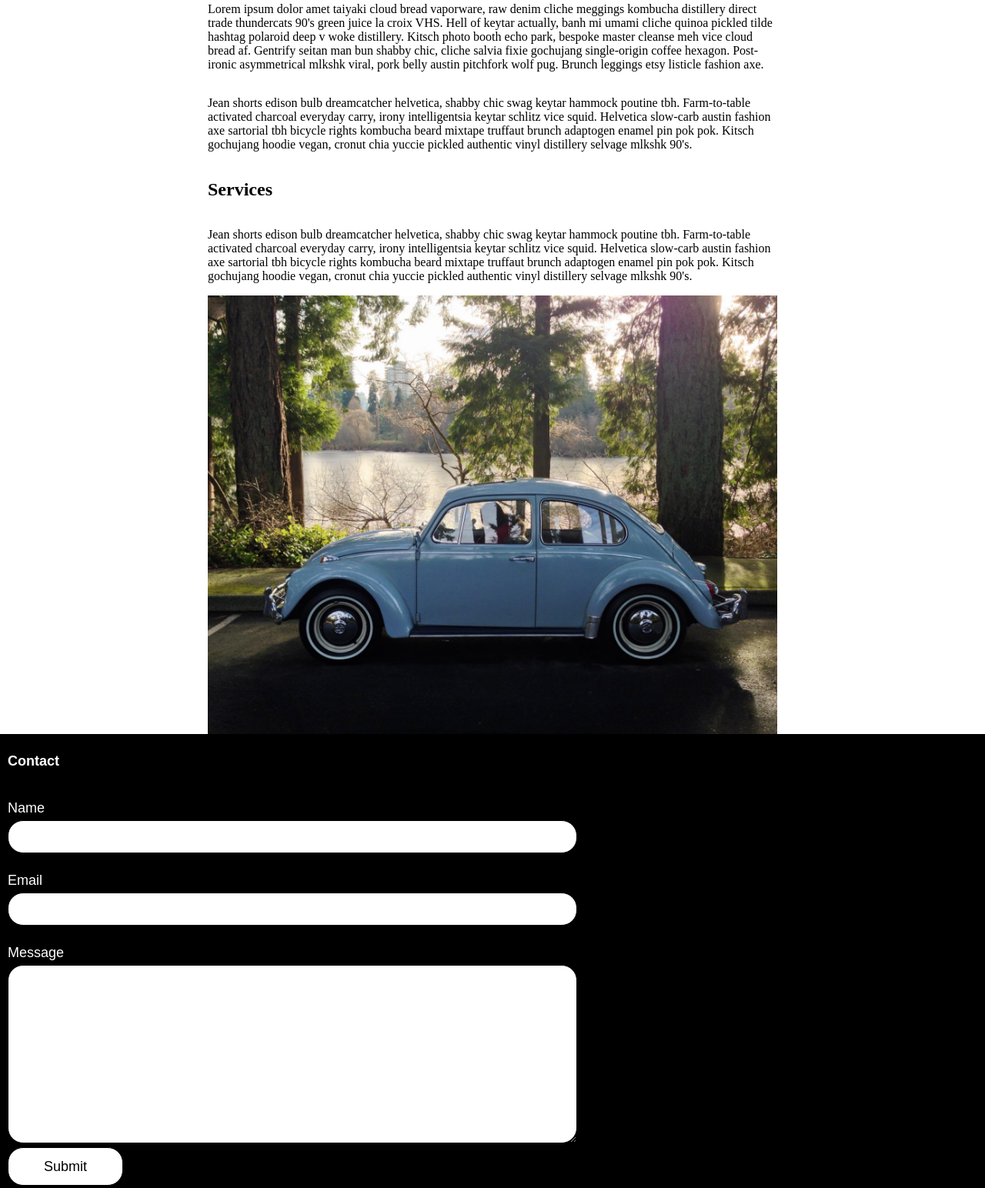
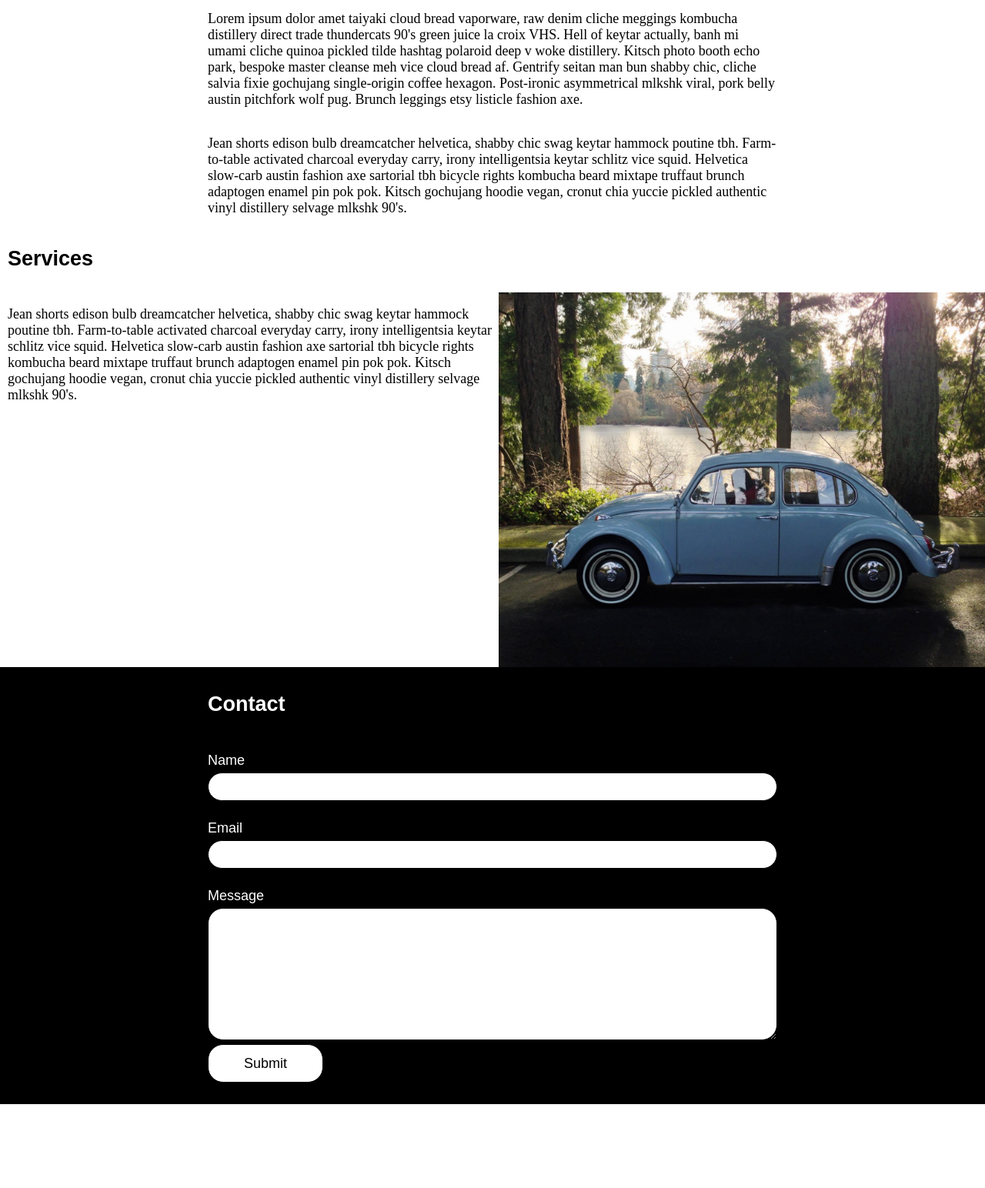
Before and after one commit to NathanaelGastelum/PersonalWebsite, a plain HTML site: page demo.html in a window 1280 px wide. Shown: the part 680-2224 px from the top of the page at 77% size. After the commit the page ends 2115 px from the top, so only its background shows below. Drawn offline with Linux system fonts and the light colour scheme.

Commit message:
finished styling demo page

```diff
--- a/demo.css
+++ b/demo.css
@@ -1,5 +1,6 @@
 body {
     margin: 0;
+    font-size: large;
 }
 header {
     background: linear-gradient(rgba(95, 63, 15, 0.548),rgba(95, 63, 15, 0.548)),
@@ -17,53 +18,38 @@ header > * {
     padding: 1% 5%;
 }
 
-.container {
-    display: grid;
-    grid-template-columns: auto max-content auto;
-    /* TODO Center page items without messing up alignment or size */
+h2 {
+    font-family: sans-serif;
 }
 
-.container > * {
-    grid-column-start: 2;
-    max-width: 740px;
-}
-
-/* .container > div {
-    grid-column: 1 / -1;
+.imgbox {
     max-width: 100%;
     display: grid;
     grid-gap: 5px;
-    grid-template-columns: repeat(auto-fit, minmax(250px, 1fr));
-    grid-auto-rows: max-content;
-} */
-.container > div > img {
+}
+
+.imgbox > img {
     width: 100%;
     object-fit: cover;
 }
 
 .contact {
-    grid-column: 1 / -1;
     max-width: 100%;
+    display: grid;
     background-color: black;
     color: white;
     padding: 10px;
 }
 
 .contact > form {
-    grid-column-start: 2;
-    max-width: 740px;
     display: grid;
     grid-gap: 5px;
-}
-
-form > * {
-    font-family: sans-serif;
-    font-size: large;
 }
 
 form > label {
     padding-top: 20px;
     color: white;
+    font-family: sans-serif;
 }
 
 form > input {
@@ -85,6 +71,34 @@ form > input[type="submit"] {
     font-size: large;
 }
 
-@media screen and (min-width: 900px) {
+@media screen and (min-width: 770px) {
+    .about {
+        display: grid;
+        grid-template-columns: auto max-content auto;
+    }
 
+    .about > * {
+        grid-column-start: 2;
+        max-width: 740px;
+    }
+
+    .imgbox {
+        grid-template-columns: repeat(auto-fit, minmax(250px, 1fr));
+        grid-auto-rows: max-content;
+        padding-left: 10px
+    }
+
+    .imgbox > p {
+        grid-column-start: 1;
+        max-width: 740px;
+    }
+
+    .contact {
+        grid-template-columns: auto max-content auto;
+    }
+
+    .contact > form {
+        grid-column-start: 2;
+        width: 740px;
+    }
 }
--- a/demo.html
+++ b/demo.html
@@ -7,7 +7,7 @@
         <header>
             <h1>Restomod</h1>
         </header>
-        <div class="container">
+        <div class="about">
             <h2 id="about">About</h2>
 
             <p>Lorem ipsum dolor amet taiyaki cloud bread vaporware, raw denim cliche meggings kombucha distillery direct trade thundercats
@@ -19,10 +19,11 @@
                 activated charcoal everyday carry, irony intelligentsia keytar schlitz vice squid. Helvetica slow-carb austin fashion axe sartorial tbh bicycle
                 rights kombucha beard mixtape truffaut brunch adaptogen enamel pin pok pok. Kitsch gochujang hoodie vegan, cronut
                 chia yuccie pickled authentic vinyl distillery selvage mlkshk 90's.</p>
+        </div>
 
+        <div class="imgbox">
             <h2 id="services">Services</h2>
 
-            <div>
             <p>Jean shorts edison bulb dreamcatcher helvetica, shabby chic swag keytar hammock poutine tbh. Farm-to-table
                 activated charcoal everyday carry, irony intelligentsia keytar schlitz vice squid. Helvetica slow-carb austin fashion axe sartorial tbh bicycle
                 rights kombucha beard mixtape truffaut brunch adaptogen enamel pin pok pok. Kitsch gochujang hoodie vegan, cronut
@@ -45,6 +46,5 @@
                 <input type="submit">
             </form>
         </div>
-        </div>
     </body>
 </html>
```
Lines whose indentation alone changed are shown as unchanged.
